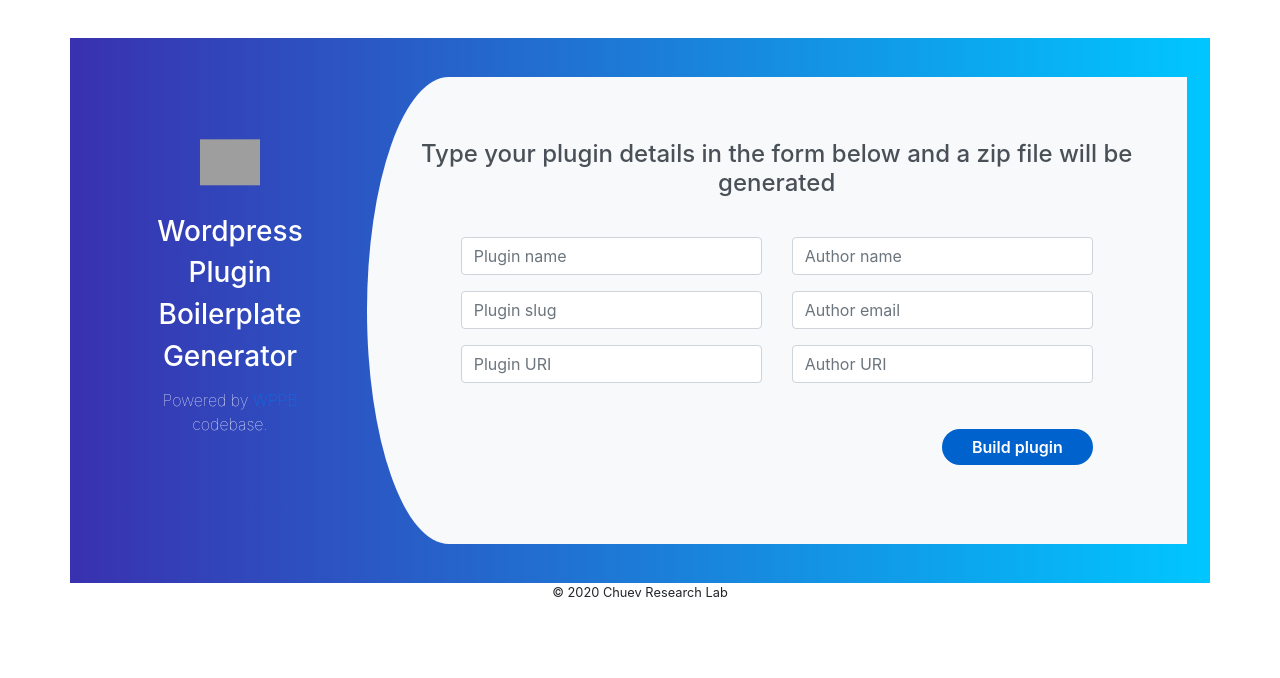
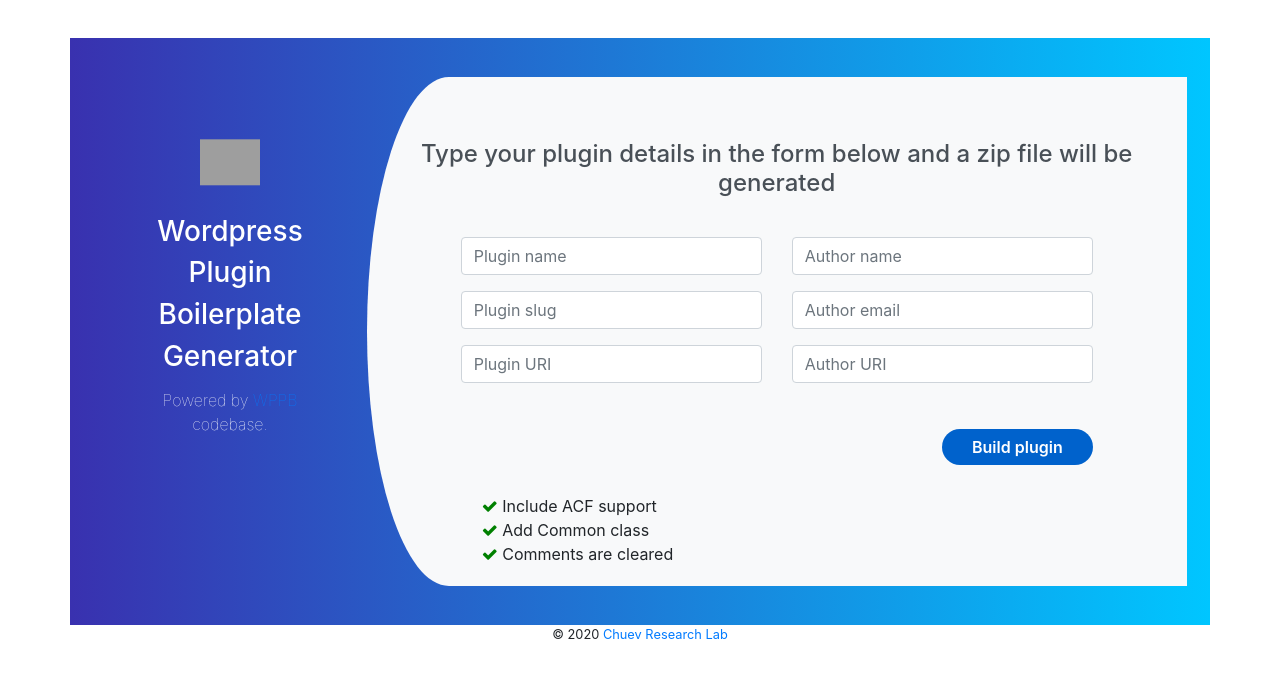
Before and after one commit to andrewchuev/wordpress_wpbp, a PHP site: page / in a window 1280 px wide. Shown: the top 678 px of the page. Run offline with PHP 8.4, Linux system fonts and the light colour scheme; some libraries are stand-ins or nearby versions; grey boxes are pictures that could not be loaded.

Commit message:
Update Home Page

```diff
--- a/index.php
+++ b/index.php
@@ -6,10 +6,22 @@
     <meta name="viewport" content="width=device-width, user-scalable=no, initial-scale=1.0, maximum-scale=1.0, minimum-scale=1.0">
     <meta http-equiv="X-UA-Compatible" content="ie=edge">
     <title>Wordpress Plugin Boilerplate Generator</title>
-    <link href="//maxcdn.bootstrapcdn.com/bootstrap/4.1.1/css/bootstrap.min.css" rel="stylesheet" id="bootstrap-css">
-    <script src="//maxcdn.bootstrapcdn.com/bootstrap/4.1.1/js/bootstrap.min.js"></script>
     <script src="//cdnjs.cloudflare.com/ajax/libs/jquery/3.2.1/jquery.min.js"></script>
+    <link href="https://stackpath.bootstrapcdn.com/font-awesome/4.7.0/css/font-awesome.min.css" rel="stylesheet" id="font-awesome-css">
+    <link href="https://stackpath.bootstrapcdn.com/bootstrap/4.4.1/css/bootstrap.min.css" rel="stylesheet" id="bootstrap-css">
+    <script src="https://stackpath.bootstrapcdn.com/bootstrap/4.4.1/js/bootstrap.min.js"></script>
+
     <link href="style.css" rel="stylesheet" id="style-css">
+    <!-- Global site tag (gtag.js) - Google Analytics -->
+    <script async src="https://www.googletagmanager.com/gtag/js?id=UA-166110323-1"></script>
+    <script>
+        window.dataLayer = window.dataLayer || [];
+        function gtag(){dataLayer.push(arguments);}
+        gtag('js', new Date());
+
+        gtag('config', 'UA-166110323-1');
+    </script>
+
 </head>
 <body>
 <div class="container register">
@@ -53,26 +65,23 @@
 
                                 <input type="submit" class="btnBuild" value="Build plugin"/>
                             </div>
-
                         </div>
                     </form>
+                    <div class="text-left" style="margin: -50px 0 20px 100px;">
+                        <i class="fa fa-check" aria-hidden="true"></i> Include ACF support <br>
+                        <i class="fa fa-check" aria-hidden="true"></i> Add Common class <br>
+                        <i class="fa fa-check" aria-hidden="true"></i> Comments are cleared <br>
+                    </div>
                 </div>
-
             </div>
-
         </div>
-
-
     </div>
-
-
-
 </div>
 
 <div class="container">
     <div class="row">
         <div class="col-md-12 text-center" style="font-size: 0.8em">
-            © <?= date( 'Y' ) ?> Chuev Research Lab
+            © <?= date( 'Y' ) ?> <a href="mailto:andrew.chuev@gmail.com">Chuev Research Lab</a>
         </div>
     </div>
 </div>
--- a/style.css
+++ b/style.css
@@ -93,3 +93,7 @@
     margin-bottom: -15%;
     color: #495057;
 }
+
+.fa {
+    color: green;
+}
```
